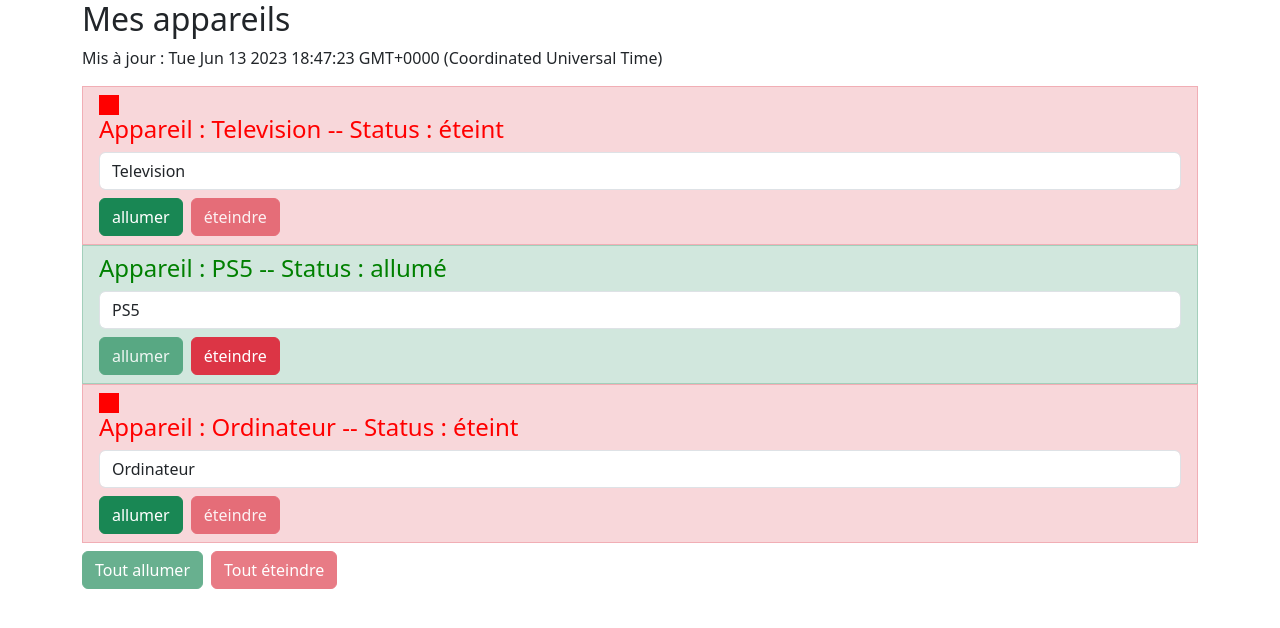
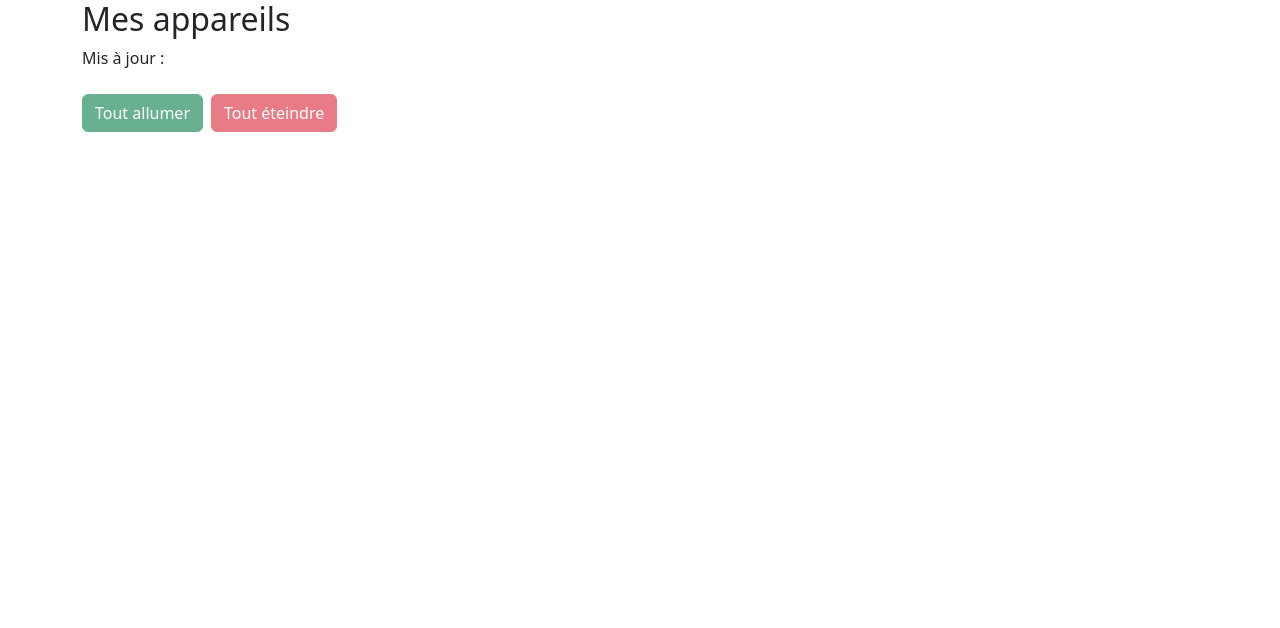
Before and after one commit to Kobe19/LearningAnguglar, an Angular app: page / in a window 1280 px wide. Shown: the top 628 px of the page. Built offline with nearby package versions, Linux system fonts and the light colour scheme.

Commit message:
adding auth and view app component to handle routing

```diff
--- a/src/app/app.component.ts
+++ b/src/app/app.component.ts
@@ -7,40 +7,7 @@ import {AppareilService} from "./service/appareil.service";
   styleUrls: ['./app.component.scss']
 })
 export class AppComponent implements OnInit{
-  isAuth = false;
-
-  //Pipe Date
-  //lastUpdate = new Date();
-
-  lastUpdate = new Promise(
-    (resolve, reject) => {
-      const date = new Date();
-      setTimeout(
-        () => {
-          resolve(date);
-        }, 2000
-      );
-    }
-  )
-  appareils: any[];
-  constructor(private appareilService: AppareilService) {
-    setTimeout(
-      () => {
-        this.isAuth = true;
-      }, 9000
-    );
+  ngOnInit(): void {
   }
 
-  ngOnInit(): void {
-    this.appareils = this.appareilService.appareils;
-  }
-
-
-  onAllumer(){
-    this.appareilService.switchOnAll();
-  }
-
-  onEteindre(){
-    this.appareilService.switchOffAll();
-  }
 }
--- a/src/app/app.module.ts
+++ b/src/app/app.module.ts
@@ -7,12 +7,16 @@ import { MonPremierComponent } from './mon-premier/mon-premier.component';
 import { AppareilComponent } from './appareil/appareil.component';
 import {FormsModule} from "@angular/forms";
 import {AppareilService} from "./service/appareil.service";
+import { AuthComponent } from './auth/auth.component';
+import { AppareilViewComponent } from './appareil-view/appareil-view.component';
 
 @NgModule({
   declarations: [
     AppComponent,
     MonPremierComponent,
-    AppareilComponent
+    AppareilComponent,
+    AuthComponent,
+    AppareilViewComponent
   ],
   imports: [
     BrowserModule,
```
